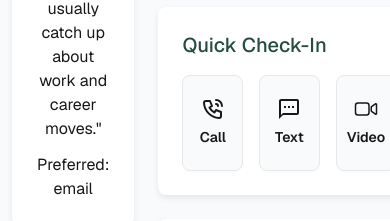
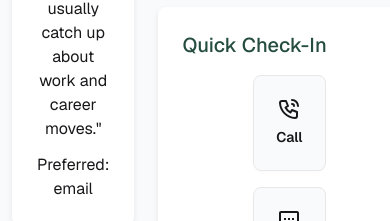
Before and after one commit to imamhossainsrabon/B13-A7, a Next.js app: page /friends/1 in a window 390 px wide. Shown: the part 538-759 px from the top of the page. Built offline with nearby package versions, Linux system fonts and the light colour scheme.

Commit message:
banner comment to uncomment

```diff
--- a/src/app/friends/[id]/page.jsx
+++ b/src/app/friends/[id]/page.jsx
@@ -1,3 +1,4 @@
+import Buttons from "@/components/FriendCardComponent/Button";
 import Image from "next/image";
 import React from "react";
 import { FaHistory } from "react-icons/fa";
@@ -91,19 +92,8 @@ const friendDetailPage = async ({ params }) => {
         </div>
         <div className="bg-white mt-3.5 p-6 rounded-lg [box-shadow:0_3px_6px_rgba(0,_0,_0,_0.08)]">
           <p className="text-xl font-medium text-[#244D3F] mb-4">Quick Check-In</p>
-          <div className="grid grid-cols-3 gap-4 text-center justify-center">
-            <button className="btn flex-col items-center justify-center bg-[#F8FAFC] p-4 rounded-lg h-24">
-              <TbPhoneCall className="w-6 h-6"/>
-              <p>Call</p>
-            </button>
-            <button className="btn flex-col items-center justify-center   bg-[#F8FAFC]  rounded-lg h-24">
-              <MdOutlineTextsms className="w-6 h-6" />
-              <p>Text</p>
-            </button>
-            <button className="btn flex-col items-center justify-center   bg-[#F8FAFC] p-4 rounded-lg h-24">
-              <IoVideocamOutline className="w-6 h-6"/>
-              <p>Video</p>
-            </button>
+          <div className="grid lg:grid-cols-3 gap-4 text-center justify-center">
+            <Buttons />
           </div>
         </div>
         <div className="bg-white mt-6  mt-3.5 p-6 rounded-lg [box-shadow:0_3px_6px_rgba(0,_0,_0,_0.08)]">
--- a/src/app/page.js
+++ b/src/app/page.js
@@ -3,7 +3,7 @@ import FriendsSection from "@/components/homepage/FriendsSection";
 export default function Home() {
   return (
     <>
-    {/* <Banner/> */}
+    <Banner/>
     <FriendsSection />
     </>
   );
--- /dev/null
+++ b/src/components/FriendCardComponent/Button.jsx
@@ -0,0 +1,26 @@
+import React from "react";
+import { IoVideocamOutline } from "react-icons/io5";
+import { MdOutlineTextsms } from "react-icons/md";
+import { TbPhoneCall } from "react-icons/tb";
+
+const Buttons = () => {
+  return (
+    <>
+      <button className="btn flex-col items-center justify-center bg-[#F8FAFC] p-4 rounded-lg h-24">
+        <TbPhoneCall className="w-6 h-6" />
+        <p>Call</p>
+      </button>
+      <button className="btn flex-col items-center justify-center   bg-[#F8FAFC]  rounded-lg h-24">
+        <MdOutlineTextsms className="w-6 h-6" />
+        <p>Text</p>
+      </button>
+      <button className="btn flex-col items-center justify-center   bg-[#F8FAFC] p-4 rounded-lg h-24">
+        <IoVideocamOutline className="w-6 h-6" />
+        <p>Video</p>
+      </button>
+    </>
+
+  );
+};
+
+export default Buttons;
```
